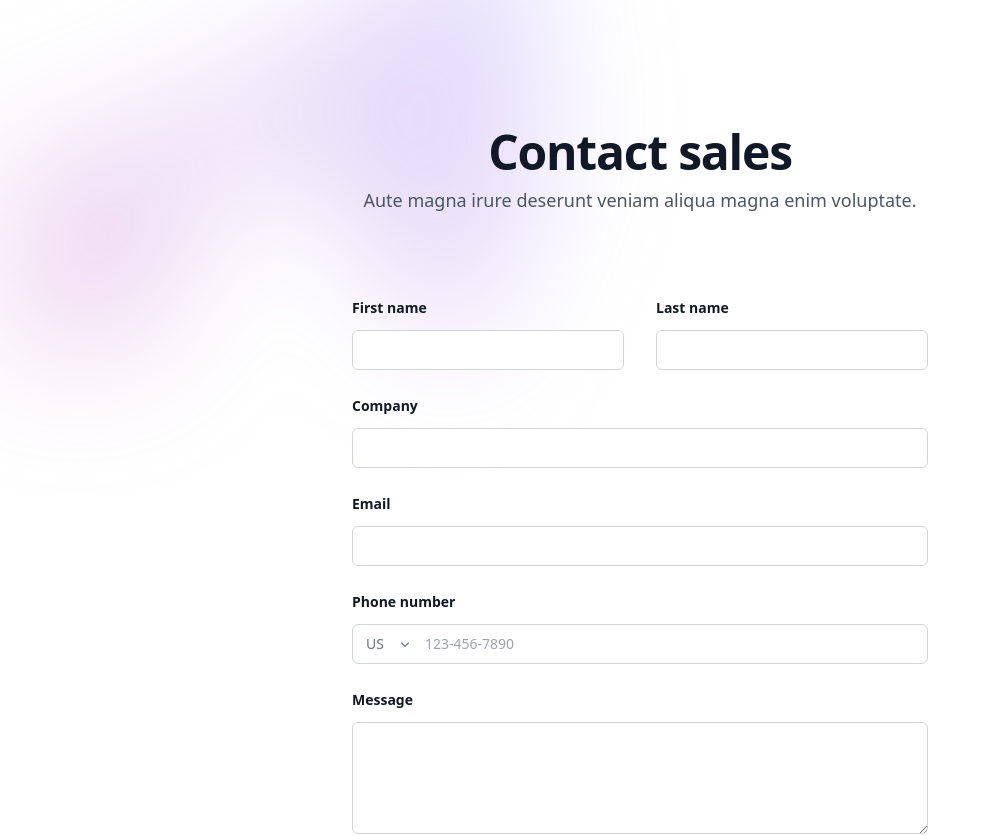
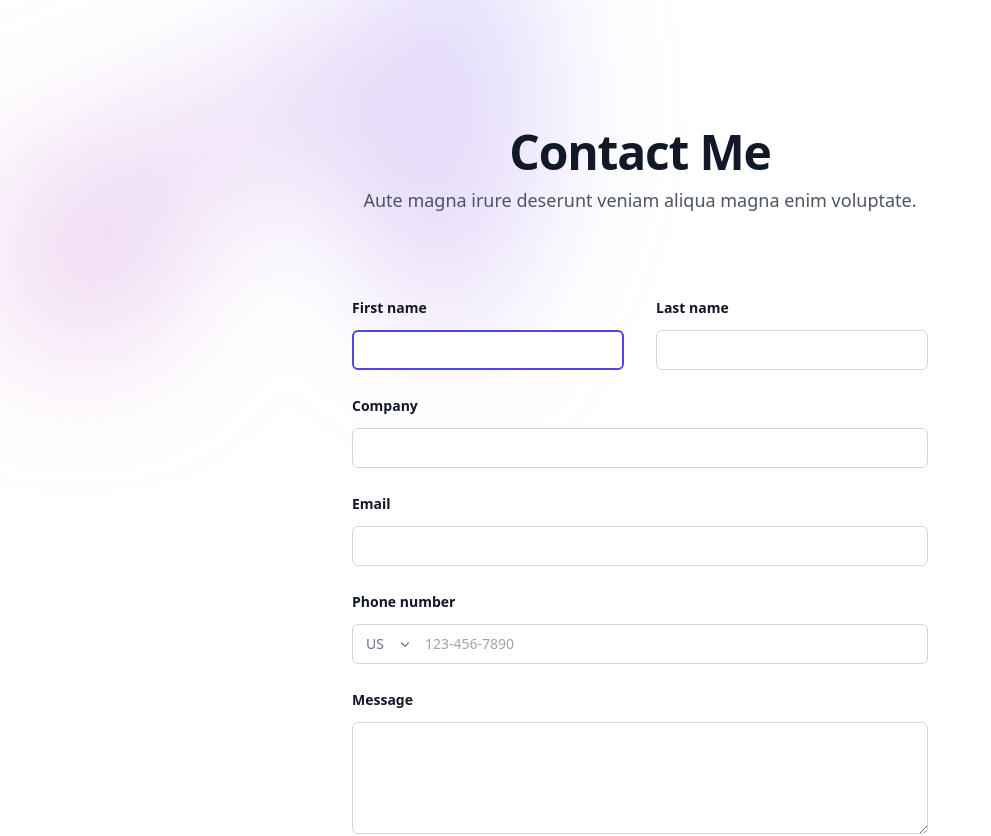
Before and after one commit to ALNoman78/professional-portfolio, a React (Vite) app: page / in a window 1280 px wide. Shown: the top 836 px of the page, without its empty margins (0-991 px from the left). Built offline with nearby package versions, Linux system fonts and the light colour scheme.

Commit message:
contact form change

```diff
--- a/src/componentes/ContactForm/Contact.jsx
+++ b/src/componentes/ContactForm/Contact.jsx
@@ -1,16 +1,22 @@
 'use client'
 
-import { useState } from 'react'
+import { useEffect, useRef, useState } from 'react'
 import { ChevronDownIcon } from '@heroicons/react/20/solid';
 import { Field, Label, Switch } from '@headlessui/react'
+import { Link } from 'react-router-dom';
 
 export default function Example() {
     const [agreed, setAgreed] = useState(false);
-    const [email , setEmail] = useState(null)
+    const [email, setEmail] = useState(null)
+    const firstNameRef = useRef(null)
 
     const handleEmail = e => {
         setEmail(e.target.value)
     }
+
+    useEffect(() => {
+        firstNameRef.current.focus()
+    }, [])
 
     const handleFormSubmit = e => {
         e.preventDefault();
@@ -31,7 +37,7 @@ export default function Example() {
                 />
             </div>
             <div className="mx-auto max-w-2xl text-center">
-                <h2 className="text-balance text-4xl font-semibold tracking-tight text-gray-900 sm:text-5xl">Contact sales</h2>
+                <h2 className="text-balance text-4xl font-semibold tracking-tight text-gray-900 sm:text-5xl">Contact Me</h2>
                 <p className="mt-2 text-lg/8 text-gray-600">Aute magna irure deserunt veniam aliqua magna enim voluptate.</p>
             </div>
             <form action="#" method="POST" onSubmit={handleFormSubmit} className="mx-auto mt-16 max-w-xl sm:mt-20">
@@ -41,7 +47,7 @@ export default function Example() {
                             First name
                         </label>
                         <div className="mt-2.5">
-                            <input
+                            <input ref={firstNameRef}
                                 id="first-name"
                                 name="first-name"
                                 type="text"
@@ -74,7 +80,7 @@ export default function Example() {
                                 name="company"
                                 type="text"
                                 autoComplete="organization"
-                                className="block w-full rounded-md bg-white px-3.5 py-2 text-base text-gray-900 outline outline-1 -outline-offset-1 outline-gray-300 placeholder:text-gray-400 focus:outline focus:outline-2 focus:-outline-offset-2 focus:outline-indigo-600"
+                                className="block w-full rounded-md bg-white px-3.5 py-2 text-base text-gray-900 outline outline-1 -outline-offset-1 outline-gray-300 placeholder:text-gray-400 focus:outline focus:outline-2 focus:-outline-offset-2 focus:outline-indigo-600" required
                             />
                         </div>
                     </div>
@@ -88,7 +94,7 @@ export default function Example() {
                                 name="email"
                                 type="email"
                                 autoComplete="email"
-                                className="block w-full rounded-md bg-white px-3.5 py-2 text-base text-gray-900 outline outline-1 -outline-offset-1 outline-gray-300 placeholder:text-gray-400 focus:outline focus:outline-2 focus:-outline-offset-2 focus:outline-indigo-600"
+                                className="block w-full rounded-md bg-white px-3.5 py-2 text-base text-gray-900 outline outline-1 -outline-offset-1 outline-gray-300 placeholder:text-gray-400 focus:outline focus:outline-2 focus:-outline-offset-2 focus:outline-indigo-600" required
                             />
                         </div>
                     </div>
@@ -123,7 +129,7 @@ export default function Example() {
                                     name="phone-number"
                                     type="text"
                                     placeholder="123-456-7890"
-                                    className="block min-w-0 grow py-1.5 pl-1 pr-3 text-base text-gray-900 placeholder:text-gray-400 focus:outline focus:outline-0 sm:text-sm/6 bg-white"
+                                    className="block min-w-0 grow py-1.5 pl-1 pr-3 text-base text-gray-900 placeholder:text-gray-400 focus:outline focus:outline-0 sm:text-sm/6 bg-white" required
                                 />
                             </div>
                         </div>
@@ -161,15 +167,13 @@ export default function Example() {
                             <a href="#" className="font-semibold text-indigo-600">
                                 privacy&nbsp;policy
                             </a>
-                            .
                         </Label>
                     </Field>
                 </div>
                 <div className="mt-10">
                     <button
                         type="submit"
-                        className="block w-full rounded-md bg-indigo-600 px-3.5 py-2.5 text-center text-sm font-semibold text-white shadow-sm hover:bg-indigo-500 focus-visible:outline focus-visible:outline-2 focus-visible:outline-offset-2 focus-visible:outline-indigo-600"
-                    >
+                        className="block w-full rounded-md bg-indigo-600 px-3.5 py-2.5 text-center text-sm font-semibold text-white shadow-sm hover:bg-indigo-500 focus-visible:outline focus-visible:outline-2 focus-visible:outline-offset-2 focus-visible:outline-indigo-600">
                         Let's talk
                     </button>
                 </div>
--- /dev/null
+++ b/src/componentes/ContactSubmit/ContactSubmit.jsx
@@ -0,0 +1,12 @@
+import React from 'react'
+import PropTypes from 'prop-types'
+
+const ContactSubmit = props => {
+    return (
+        <div>ContactSubmit</div>
+    )
+}
+
+ContactSubmit.propTypes = {}
+
+export default ContactSubmit
```
